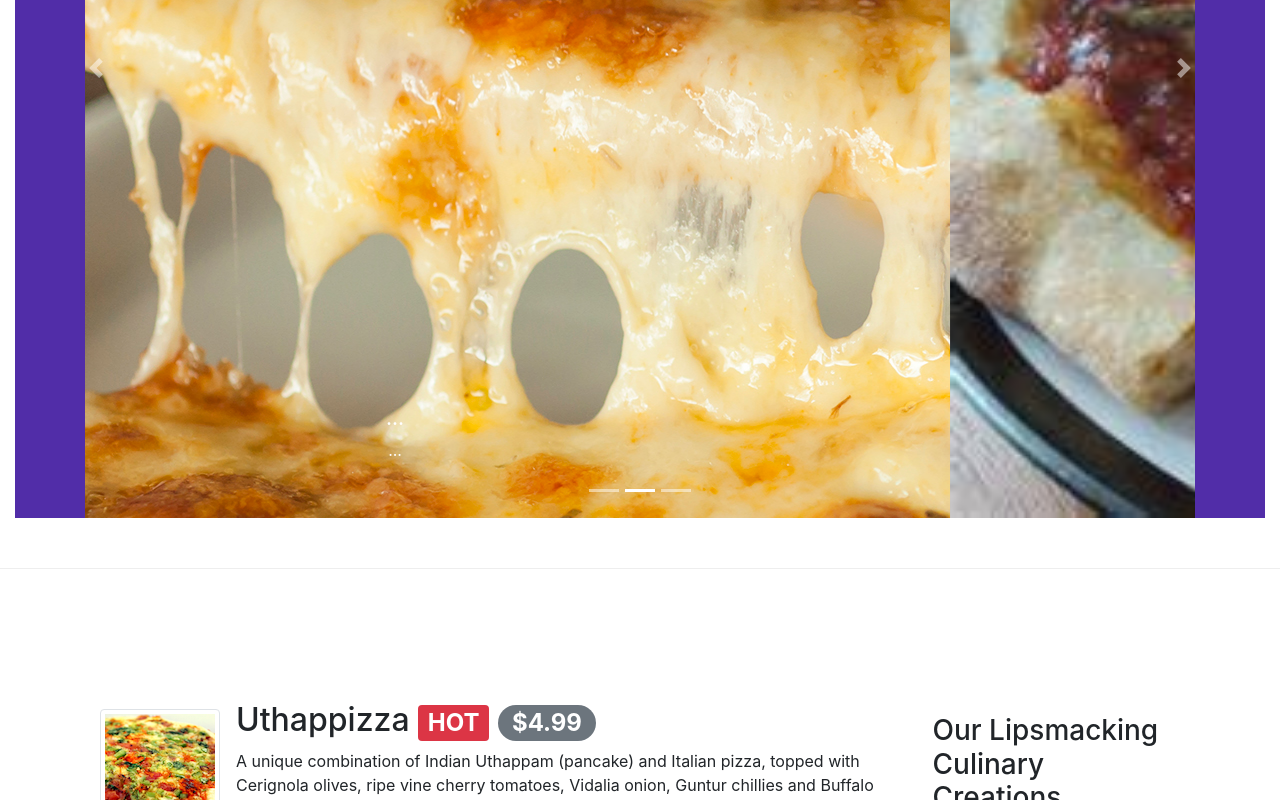
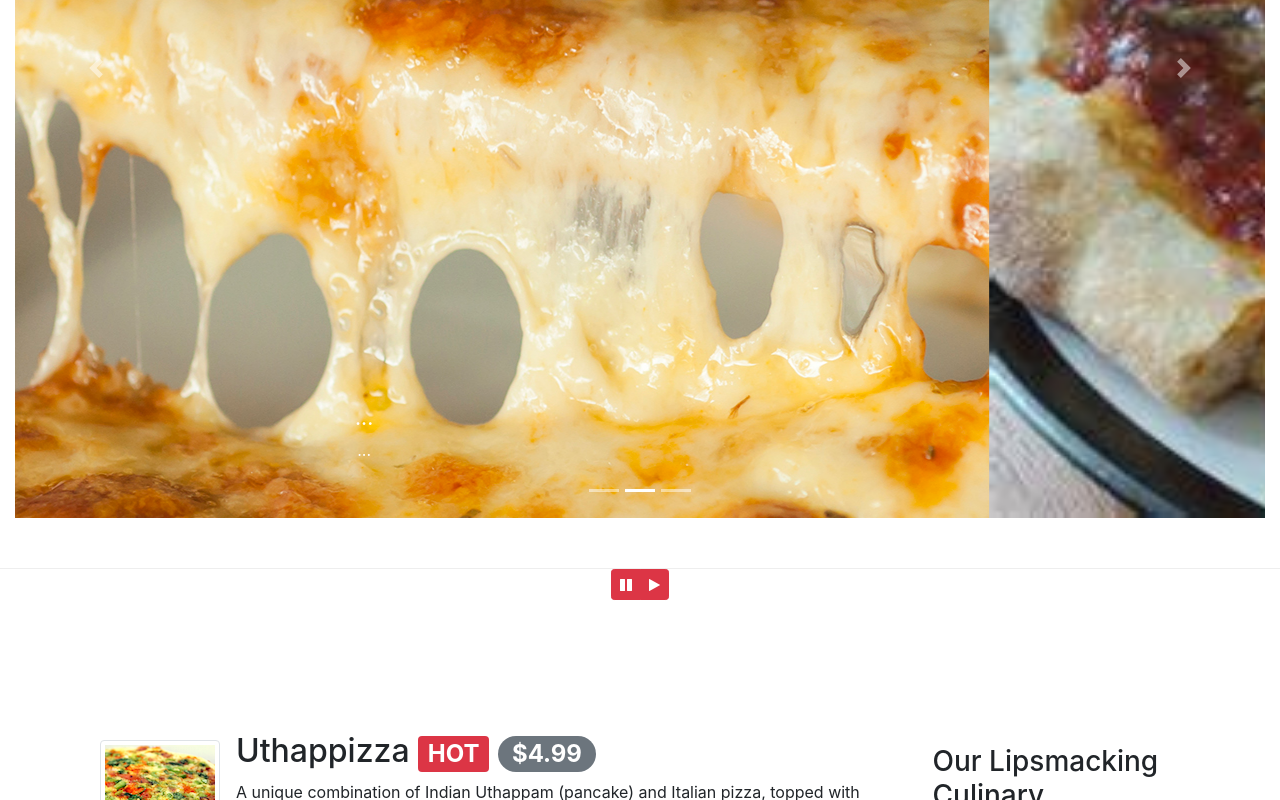
Before and after one commit to longITsince2021/Responsive-Design-and-Bootstrap-Grid-System-Part-1, a website: page index.html in a window 1280 px wide. Shown: the part 766-1566 px from the top of the page. Drawn offline with nearby package versions, Linux system fonts and the light colour scheme.

Commit message:
Bootstrap JQuery

```diff
--- a/css/styles.css
+++ b/css/styles.css
@@ -47,3 +47,7 @@ address{
     min-height: 100%;
     margin: auto;
 }
+#carouselButton{
+    margin: auto;
+    z-index: 1;
+}
--- a/index.html
+++ b/index.html
@@ -161,7 +161,7 @@
     <div class="row row-content">
         <div class="col">
             <div id="myCarousel" class="carousel slide" data-ride="carousel">
-                <div class="container">
+
                     <div class="carousel-inner">
                         <div class="carousel-item active">
                             <img class="d-block" src="img/img1.jpg" alt="First slide">
@@ -190,7 +190,7 @@
                         <li data-target="#myCarousel" data-slide-to="1"></li>
                         <li data-target="#myCarousel" data-slide-to="2"></li>
                     </ol>
-                </div>
+
             </div>
             <a class="carousel-control-prev" href="#myCarousel" role="button" data-slide="prev">
                 <span class="carousel-control-prev-icon" aria-hidden="true"></span>
@@ -202,6 +202,27 @@
             </a>
         </div>
     </div>
+    <div class="row row content">
+        <div class="btn-group" id="carouselButton">
+            <button class="btn btn-danger btn-sm" id="carousel-pause">
+                <span class="fa fa-pause"></span>
+            </button>
+            <button class="btn btn-danger btn-sm" id="carousel-play">
+                <span class="fa fa-play"></span>
+            </button>
+        </div>
+    </div>
+    <script>
+        $(document).ready(function(){
+            $("#myCarousel").carousel({interval:2000});
+            $("#carousel-pause").click(function(){
+                $("#myCarousel").carousel('pause');
+            });
+            $("#carousel-play").click(function(){
+                $("#myCarousel").carousel('cycle');
+            });
+        });
+    </script>
     <div class="container">
         <div class="row row-content align-items-center">
             <div class="col-12 col-sm-3 order-sm-last col-md-3">
```
